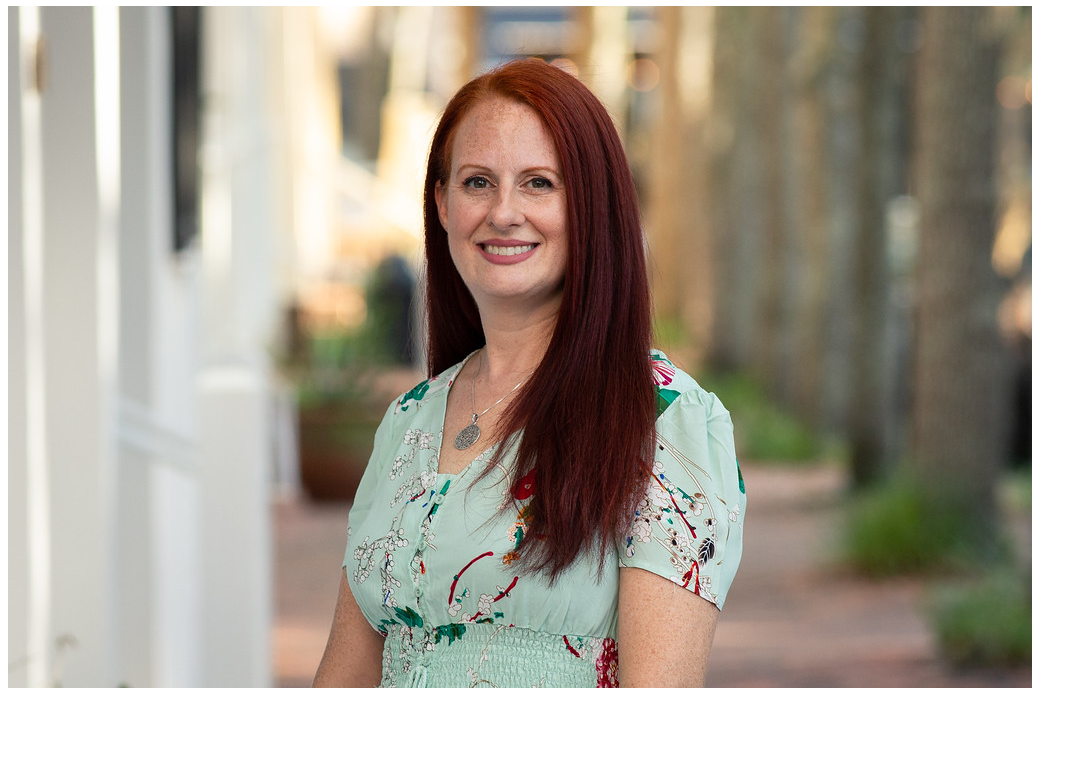
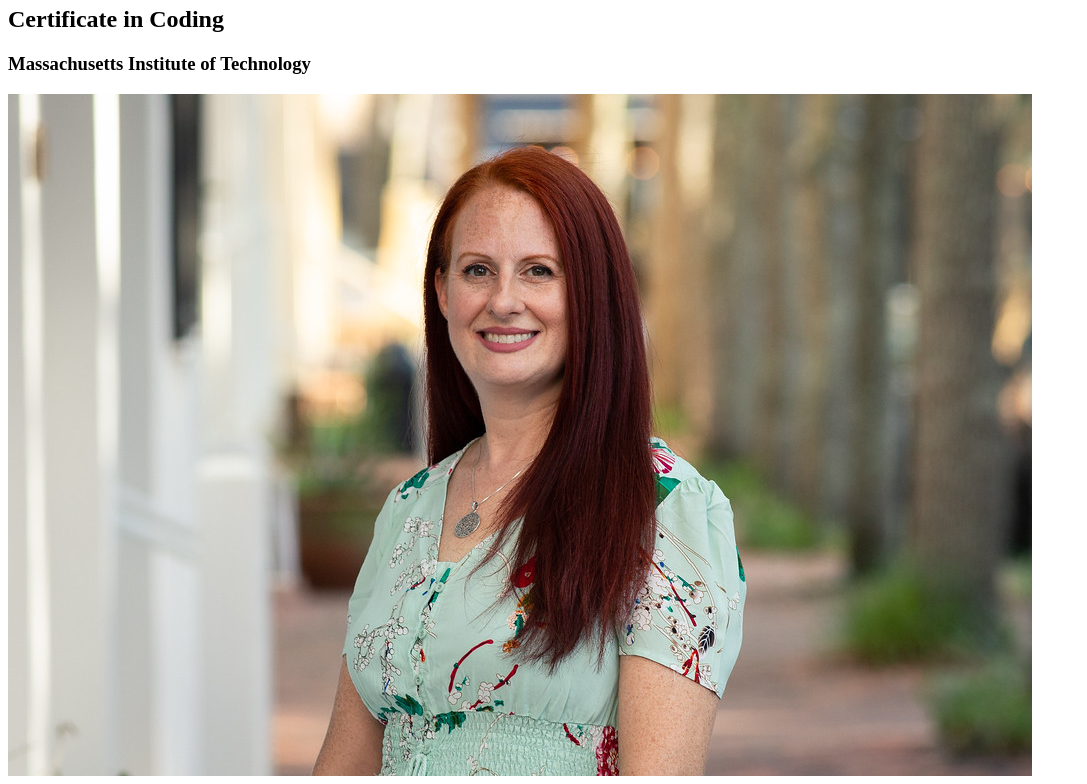
Before and after one commit to carrie-wells/carrie-wells.github.io, a plain HTML site: page index.html in a window 1280 px wide. Shown: the part 60-844 px from the top of the page, without its empty margins (0-1087 px from the left). Before the commit the page ends 800 px from the top, so only its background shows below. Drawn offline with Linux system fonts and the light colour scheme.

Commit message:
Add files via upload

```diff
--- a/index.html
+++ b/index.html
@@ -1,4 +1,6 @@
 <html>
     <h1>Carrie's Portfolio</h1>
+    <h2>Certificate in Coding</h2>
+    <h3>Massachusetts Institute of Technology</h3>
     <img src="./carrie.JPG" />
 </html>
```
